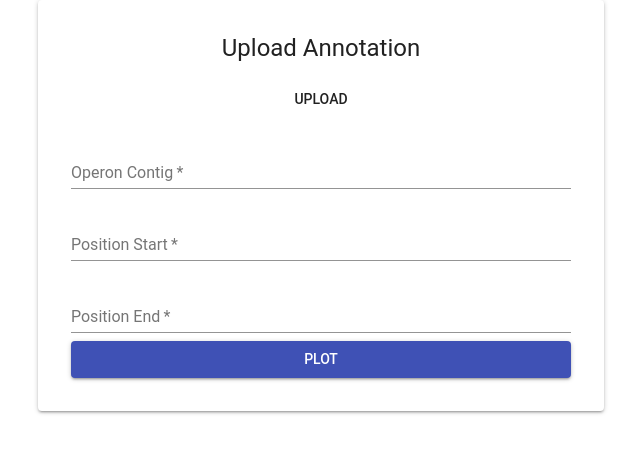
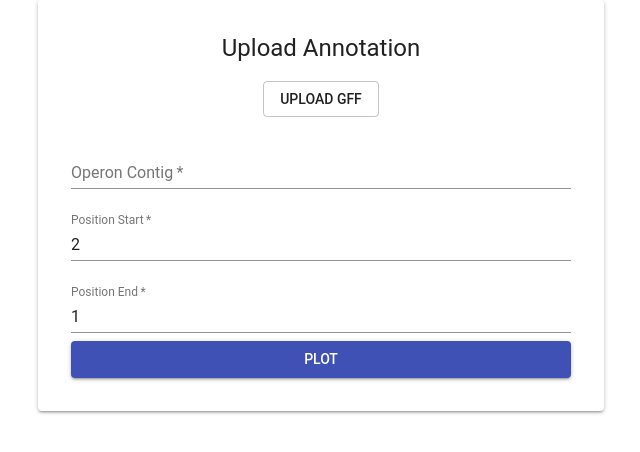
Before and after one commit to multimeric/Properon, a React (Create React App) app: page / in a window 1280 px wide. Shown: the top 452 px of the page, without its empty margins (319-959 px from the left). Built offline with nearby package versions, Linux system fonts and the light colour scheme.

Commit message:
File upload and parsing complete

```diff
--- a/package.json
+++ b/package.json
@@ -3,11 +3,14 @@
   "version": "0.1.0",
   "private": true,
   "dependencies": {
+    "@gmod/gff": "^1.1.2",
     "@material-ui/core": "^3.9.3",
+    "filereader-stream": "^2.0.0",
     "formik": "^1.5.7",
     "react": "^16.8.6",
     "react-dom": "^16.8.6",
-    "react-scripts": "3.0.1"
+    "react-scripts": "3.0.1",
+    "scribl": "github:TMiguelT/Scribl"
   },
   "scripts": {
     "start": "react-scripts start",
--- a/src/App.js
+++ b/src/App.js
@@ -7,6 +7,8 @@ import InputLabel from '@material-ui/core/InputLabel';
 import Typography from '@material-ui/core/Typography';
 import Button from '@material-ui/core/Button';
 import {Formik} from 'formik';
+import FileReaderStream from 'filereader-stream';
+import gff from '@gmod/gff';
 
 function App() {
     return (
@@ -23,24 +25,29 @@ function App() {
                     Upload Annotation
                 </Typography>
                 <Formik
-                    initialValues={{email: '', password: ''}}
+                    initialValues={{
+                        file: undefined,
+                        contig: '',
+                        coordsStart: 2,
+                        coordsEnd: 1
+                    }}
                     validate={values => {
+                        console.log(values);
                         let errors = {};
-                        if (!values.email) {
-                            errors.email = 'Required';
-                        }
-                        else if (
-                            !/^[A-Z0-9._%+-]+@[A-Z0-9.-]+\.[A-Z]{2,}$/i.test(values.email)
-                        ) {
-                            errors.email = 'Invalid email address';
-                        }
                         return errors;
                     }}
                     onSubmit={(values, {setSubmitting}) => {
-                        setTimeout(() => {
-                            alert(JSON.stringify(values, null, 2));
-                            setSubmitting(false);
-                        }, 400);
+                        console.log(values);
+                        FileReaderStream(values.file)
+                            .pipe(gff.parseStream())
+                            .on('data', data => {
+                                console.log('got item', data);
+                                return data;
+                            })
+                            .on('end', () => {
+                                console.log('done parsing!');
+                            });
+
                     }}
                 >
                     {({
@@ -51,9 +58,10 @@ function App() {
                           handleBlur,
                           handleSubmit,
                           isSubmitting,
+                          setFieldValue
                           /* and other goodies */
                       }) => (
-                        <form>
+                        <form onSubmit={handleSubmit}>
                             <FormControl margin="normal" required fullWidth>
                                 <input
                                     style={{
@@ -63,35 +71,51 @@ function App() {
                                     id="file"
                                     multiple
                                     type="file"
+                                    // value={values.file}
+                                    onBlur={handleBlur}
+                                    onChange={(event) => {
+                                        setFieldValue("file", event.currentTarget.files[0]);
+                                    }}
                                 />
+                                {errors.file && touched.file && errors.file}
                                 <label htmlFor="file">
-                                    <Button raised component="span">
-                                        Upload
+                                    <Button variant='outlined' component="span">
+                                        Upload GFF
                                     </Button>
                                 </label>
                             </FormControl>
                             <FormControl margin="normal" required fullWidth>
                                 <InputLabel htmlFor="contig">Operon Contig</InputLabel>
-                                <Input name="contig" type="text" id="contig"/>
+                                <Input name="contig" type="text" id="contig" value={values.contig}
+                                       onChange={handleChange}
+                                       onBlur={handleBlur}/>
+                                {errors.contig && touched.contig && errors.contig}
                             </FormControl>
                             <FormControl margin="normal" required fullWidth>
                                 <InputLabel htmlFor="coords">Position Start</InputLabel>
-                                <Input name="coordsStart" type="number" id="coordsStart"/>
+                                <Input name="coordsStart" type="number" id="coordsStart" value={values.coordsStart}
+                                       onChange={handleChange}
+                                       onBlur={handleBlur}/>
+                                {errors.coordsStart && touched.coordsStart && errors.coordsStart}
                             </FormControl>
                             <FormControl margin="normal" required fullWidth>
                                 <InputLabel htmlFor="coords">Position End</InputLabel>
-                                <Input name="coordsEnd" type="number" id="coordsEnd"/>
+                                <Input name="coordsEnd" type="number" id="coordsEnd" value={values.coordsEnd}
+                                       onChange={handleChange}
+                                       onBlur={handleBlur}/>
+                                {errors.coordsEnd && touched.coordsEnd && errors.coordsEnd}
                             </FormControl>
                             <Button
                                 type="submit"
                                 fullWidth
                                 variant="contained"
                                 color="primary"
+                                disabled={isSubmitting}
                             >
                                 Plot
                             </Button>
                         </form>
-                    ) }
+                    )}
                 </Formik>
             </Paper>
         </div>
```
Also changed, not shown: 1 other file (tests, documents, lock files or other folders).
